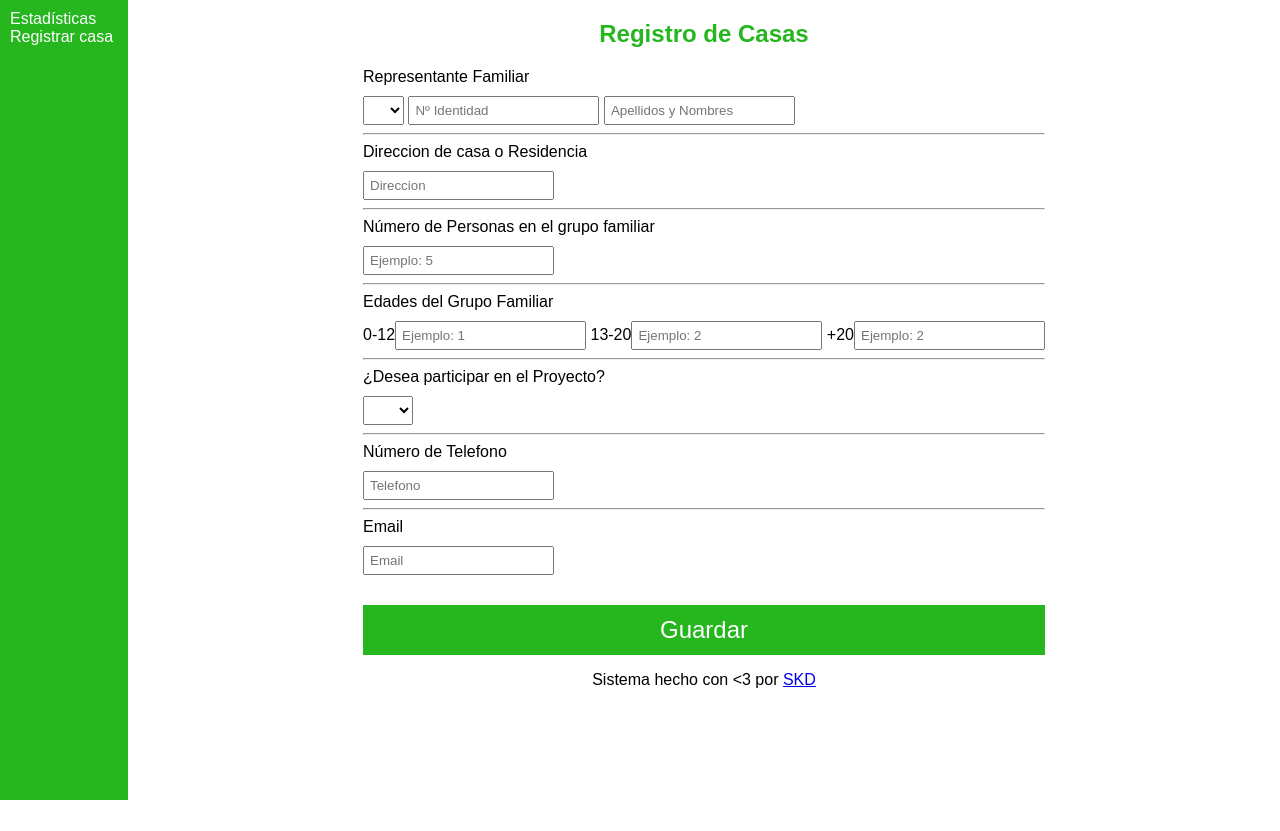
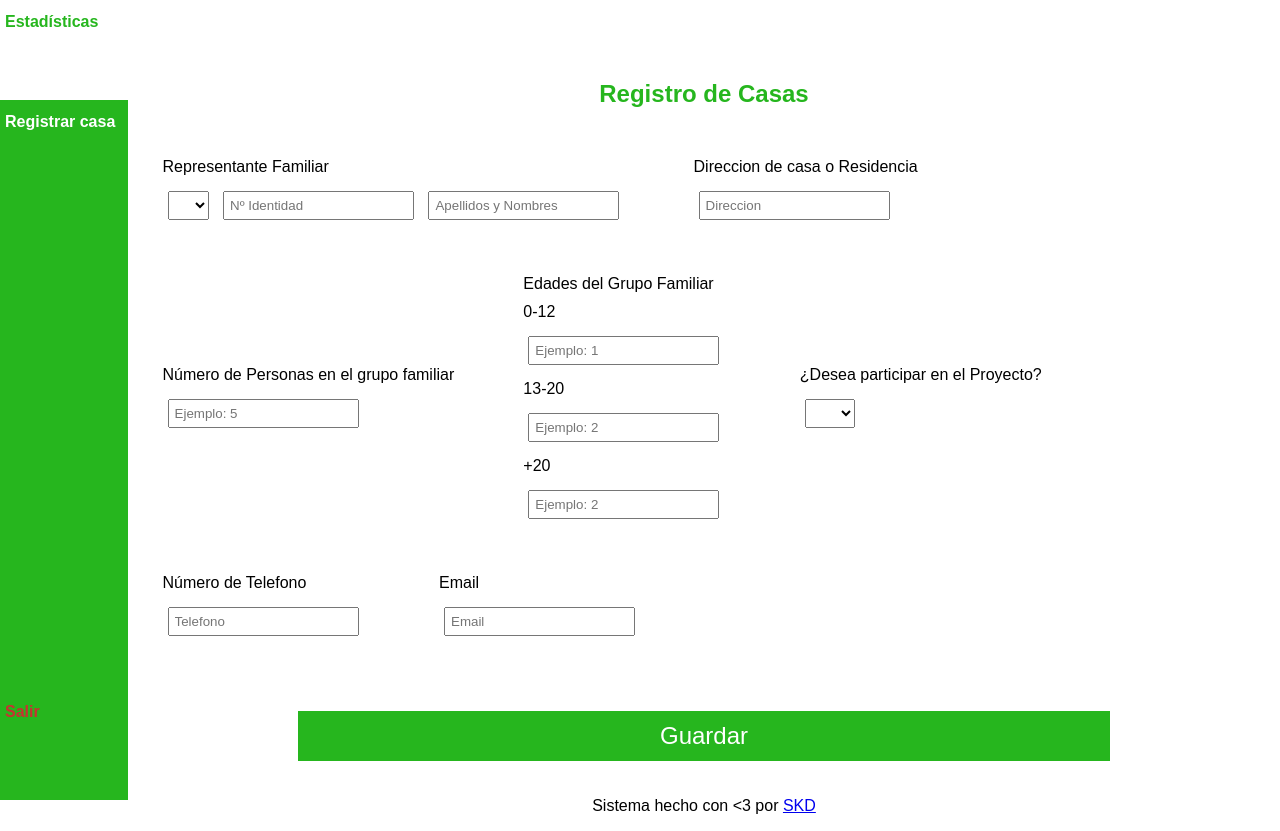
Before and after one commit to simplekodedesign/Reciclaje, a PHP site: template php/views/registro_casa.html in a window 1280 px wide. Before the commit the page ends 800 px from the top, so only its background shows below. Run offline with PHP 8.4, Linux system fonts and the light colour scheme; the template is opened without the code that fills it, so the values that code supplies are empty.

Commit message:
Almost done

```diff
--- a/css/master.css
+++ b/css/master.css
@@ -14,25 +14,61 @@ body{
 header{
   background-color: rgb(38, 182, 30);
   display: flex;
+  flex-direction: row-reverse;
+  justify-content: space-between;
+  align-items: center;
+  position: fixed;
+  left: 0;
+  height: 10%;
+  min-width: 100px;
+  /* max-width: 320px; */
+  width: 100%;
+  z-index: 3;
+}
+
+header div{
+  min-height: 50px;
+  height: 100%;
+  max-height: 200px;
+  width: 100%;
+  max-width: 300px;
+  display: flex;
+  flex-wrap: wrap;
   flex-direction: column;
   justify-content: space-between;
-  position: fixed;
-  left: 0;
-  height: 100vh;
-  min-width: 100px;
-  width: 10%;
-  padding:  10px 10px;
 }
 
 header a{
   text-decoration: none;
-  margin: 10px 0;
   color: white;
+  width: 100%;
+  font-weight: 700;
+  max-width: 150px;
+  height: 100%;
+  max-height: 150px;
+  padding-top: 10%;
+  padding-bottom: 5px;
+  padding-left: 5px;
 }
 
-header a:hover{
+.navbar a:hover{
   background-color: white;
   color: rgb(38, 182, 30);
+}
+
+.exit{
+  margin-bottom: -40px;
+  justify-content: flex-end;
+}
+
+.exit a{
+  color: rgb(200, 49, 49);
+  padding-bottom: 0;
+}
+
+.exit a:hover{
+  background-color: rgb(200, 49, 49);
+  color: white;
 }
 
 section{
@@ -41,13 +77,19 @@ section{
   flex-direction: column;
   align-items: center;
   min-height: 100vh;
-  width: 90%;
+  max-width: 100%;
+}
+
+label{
+  display: block;
+  margin: 10px 0px;
 }
 
 .titles{
   color: rgb(38, 182, 30);
   width: 100%;
   text-align: center;
+  margin-top: 60px;
 }
 
 footer{
@@ -57,31 +99,59 @@ footer{
 }
 
 .container {
-
+  display: flex;
+  flex-wrap: wrap;
+  /* justify-content: center; */
+  align-items: center;
+  width: 100%;
 }
 
 .inputForm {
-
-}
-
-.inputForm > p {
-  margin: 0 0 10px 0;
+  margin: 20px 3%;
+  min-width: 18%;
 }
 
 .inputForm input, .inputForm select {
   padding: 5px 5px;
+  margin: 5px;
+}
+
+.inputForm:last-child{
+  width: 100%;
+  min-width: 320px;
+  display: flex;
+  justify-content: center;
 }
 
 button{
+  min-width: 300px;
   margin-top: 30px;
-  width: 100%;
+  width: 75%;
   height: 50px;
   background-color: rgb(38, 182, 30);
   font-size: 1.5em;
   color: white;
   border: 0;
+  cursor: pointer;
 }
 
 button:hover{
   background-color: rgba(38, 182, 30, 0.73);
 }
+
+@media only screen and (min-width: 1020px){
+
+  header{
+    flex-direction: column;
+    height: 100vh;
+    width: 10%;
+  }
+
+  .navbar{
+    flex-wrap: nowrap;
+  }
+
+  section{
+    width: 90%;
+  }
+}
--- a/php/views/registro_casa.html
+++ b/php/views/registro_casa.html
@@ -17,12 +17,12 @@
   </head>
   <body>
     <header>
-      <div class="">
+      <div class="navbar">
         <a href="home.php">Estadísticas</a>
         <a href="registro_casa.php">Registrar casa</a>
       </div>
-      <div class="">
-
+      <div class="exit">
+        <a href="#">Salir</a>
       </div>
     </header>
     <section>
@@ -32,7 +32,7 @@
       </div>
 
       <div class="inputForm">
-        <p>Representante Familiar</p>
+        <label for="t_ident">Representante Familiar</label>
         <select class="" id="t_ident" name="">
           <option></option>
           <option>V</option>
@@ -42,33 +42,25 @@
         <input type="text" id="representante" placeholder="Apellidos y Nombres" name="nombre" value="">
       </div>
 
-      <hr>
-
       <div class="inputForm">
-        <p>Direccion de casa o Residencia</p>
+        <label for="direccion">Direccion de casa o Residencia</label>
         <input type="text" name="name" id="direccion" placeholder="Direccion">
       </div>
 
-      <hr>
-
       <div class="inputForm">
-        <p>Número de Personas en el grupo familiar</p>
+        <label for="n_personas">Número de Personas en el grupo familiar</label>
         <input type="text" id="n_personas" name="" value="" placeholder="Ejemplo: 5">
       </div>
 
-      <hr>
-
       <div class="inputForm">
-        <p>Edades del Grupo Familiar</p>
+        <label for="age1">Edades del Grupo Familiar</label>
         <label for="age1">0-12</label><input type="text" id="age1" name="" value="" placeholder="Ejemplo: 1">
         <label for="age2">13-20</label><input type="text" id="age2" name="" value="" placeholder="Ejemplo: 2">
         <label for="age3">+20</label><input type="text" id="age3" name="" value="" placeholder="Ejemplo: 2">
       </div>
 
-      <hr>
-
       <div class="inputForm">
-        <p>¿Desea participar en el Proyecto?</p>
+        <label for="participa">¿Desea participar en el Proyecto?</label>
         <select class="" id="participa" name="">
           <option></option>
           <option>Si</option>
@@ -76,17 +68,13 @@
         </select>
       </div>
 
-      <hr>
-
       <div class="inputForm">
-        <p>Número de Telefono</p>
+        <label for="telefono">Número de Telefono</label>
         <input type="number" id="telefono" placeholder="Telefono" name="" value="">
       </div>
 
-      <hr>
-
       <div class="inputForm">
-        <p>Email</p>
+        <label for="email">Email</label>
         <input type="email" id="email" name="" placeholder="Email" value="">
       </div>
 
```
